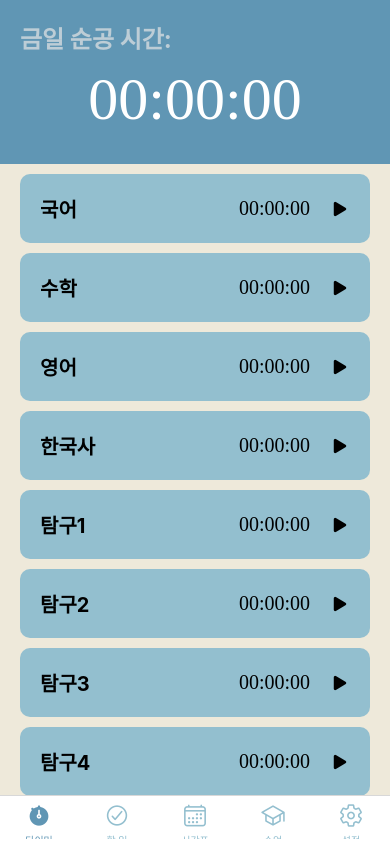
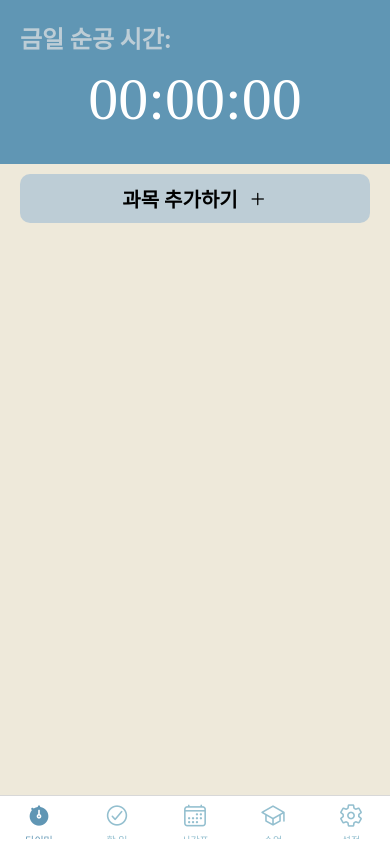
Before and after one commit to leechleech04/Daechi-Dong-Master, a React Native app in the folder daechi-dong-master/: screen /TimerScreen in a window 390 px wide. Built offline with nearby package versions, Linux system fonts and the light colour scheme; a web font is replaced by a local one.

Commit message:
Feat asyncstorage

```diff
--- a/daechi-dong-master/package.json
+++ b/daechi-dong-master/package.json
@@ -27,7 +27,8 @@
     "react-native-screens": "~4.4.0",
     "react-native-web": "~0.19.13",
     "react-timer-hook": "^4.0.5",
-    "styled-components": "^6.1.17"
+    "styled-components": "^6.1.17",
+    "@react-native-async-storage/async-storage": "1.23.1"
   },
   "devDependencies": {
     "@babel/core": "^7.25.2",
--- a/daechi-dong-master/screens/AddSubjectScreen.tsx
+++ b/daechi-dong-master/screens/AddSubjectScreen.tsx
@@ -3,6 +3,7 @@ import colors from '../colors';
 import { useState } from 'react';
 import { NativeStackNavigationProp } from '@react-navigation/native-stack';
 import { RootStackParamList } from '../types';
+import AsyncStorage from '@react-native-async-storage/async-storage';
 
 const Container = styled.View`
   background-color: ${colors.beige};
@@ -25,6 +26,8 @@ const SubjectNameInput = styled.TextInput`
   border-radius: 10px;
   margin-bottom: 30px;
   align-self: stretch;
+  box-shadow: 0px 0px 10px rgba(0, 0, 0, 0.1);
+  elevation: 5;
 `;
 
 const BtnBox = styled.View`
@@ -64,7 +67,20 @@ const AddSubjectScreen = ({
   navigation: { goBack },
 }: AddSubjectScreenProps) => {
   const [subjectName, setSubjectName] = useState<string>('');
-  console.log(subjectName);
+
+  const storeSubject = async () => {
+    try {
+      const existingSubjects = await AsyncStorage.getItem('subjects');
+      const subjects = existingSubjects ? JSON.parse(existingSubjects) : [];
+      subjects.push({
+        name: subjectName,
+        time: '00:00:00',
+      });
+      await AsyncStorage.setItem('subjects', JSON.stringify(subjects));
+    } catch (error) {
+      console.error(error);
+    }
+  };
 
   return (
     <Container>
@@ -85,7 +101,12 @@ const AddSubjectScreen = ({
         </CancelBtn>
         <AddBtn
           onPress={() => {
-            goBack();
+            if (subjectName.trim() === '') {
+            } else {
+              storeSubject();
+              setSubjectName('');
+              goBack();
+            }
           }}
         >
           <BtnText>추가</BtnText>
--- a/daechi-dong-master/screens/TimerScreen.tsx
+++ b/daechi-dong-master/screens/TimerScreen.tsx
@@ -4,9 +4,12 @@ import { Dimensions, ScrollView } from 'react-native';
 import { Ionicons } from '@expo/vector-icons';
 import TimerSubject from '../components/TimerSubject';
 import { NativeStackNavigationProp } from '@react-navigation/native-stack';
-import { RootStackParamList } from '../types';
+import { RootStackParamList, Subject } from '../types';
+import AsyncStorage from '@react-native-async-storage/async-storage';
+import { useCallback, useState } from 'react';
+import { useFocusEffect } from '@react-navigation/native';
 
-const { width, height } = Dimensions.get('window');
+const { width } = Dimensions.get('window');
 
 const Container = styled.View`
   flex: 1;
@@ -69,6 +72,25 @@ type TimerScreenProps = {
 };
 
 const TimerScreen = ({ navigation: { navigate } }: TimerScreenProps) => {
+  const [subjects, setSubjects] = useState<Subject[]>([]);
+
+  useFocusEffect(
+    useCallback(() => {
+      const getSubjects = async () => {
+        try {
+          const storedSubjects = await AsyncStorage.getItem('subjects');
+          if (storedSubjects) {
+            setSubjects(JSON.parse(storedSubjects));
+          }
+        } catch (error) {
+          console.error(error);
+        }
+      };
+
+      getSubjects();
+    }, [subjects])
+  );
+
   return (
     <Container>
       <SafeBox>
@@ -79,15 +101,13 @@ const TimerScreen = ({ navigation: { navigate } }: TimerScreenProps) => {
       </SafeBox>
       <ScrollView>
         <SubjectContainer>
-          <TimerSubject title="국어" time="00:00:00" />
-          <TimerSubject title="수학" time="00:00:00" />
-          <TimerSubject title="영어" time="00:00:00" />
-          <TimerSubject title="한국사" time="00:00:00" />
-          <TimerSubject title="탐구1" time="00:00:00" />
-          <TimerSubject title="탐구2" time="00:00:00" />
-          <TimerSubject title="탐구3" time="00:00:00" />
-          <TimerSubject title="탐구4" time="00:00:00" />
-          <TimerSubject title="제2외국어" time="00:00:00" />
+          {subjects.map((subject, index) => (
+            <TimerSubject
+              key={index}
+              title={subject.name}
+              time={subject.time}
+            />
+          ))}
           <AddSubjectBtn
             onPress={() => {
               navigate('AddSubjectScreen');
--- a/daechi-dong-master/types.ts
+++ b/daechi-dong-master/types.ts
@@ -3,3 +3,8 @@ export type RootStackParamList = {
   AddSubjectScreen: undefined;
   // 다른 화면들도 여기에 추가하세요
 };
+
+export interface Subject {
+  name: string;
+  time: string;
+}
```
Also changed, not shown: 1 other file (tests, documents, lock files or other folders).
